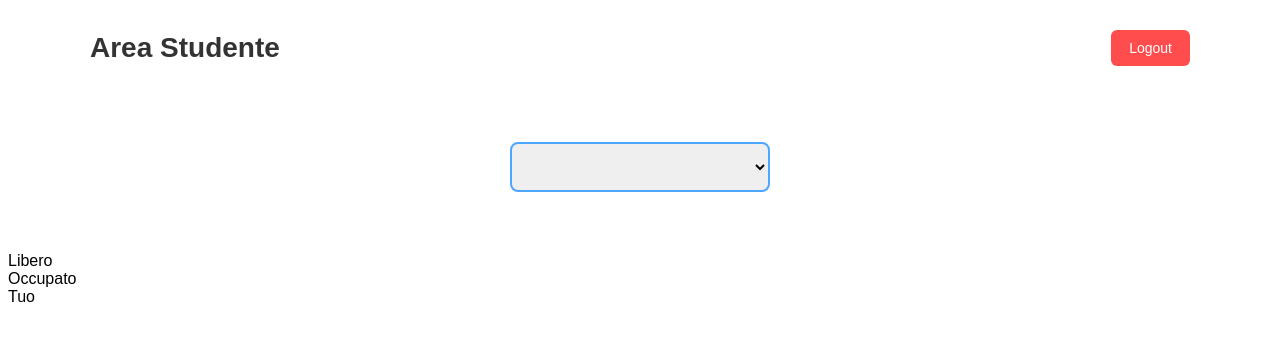
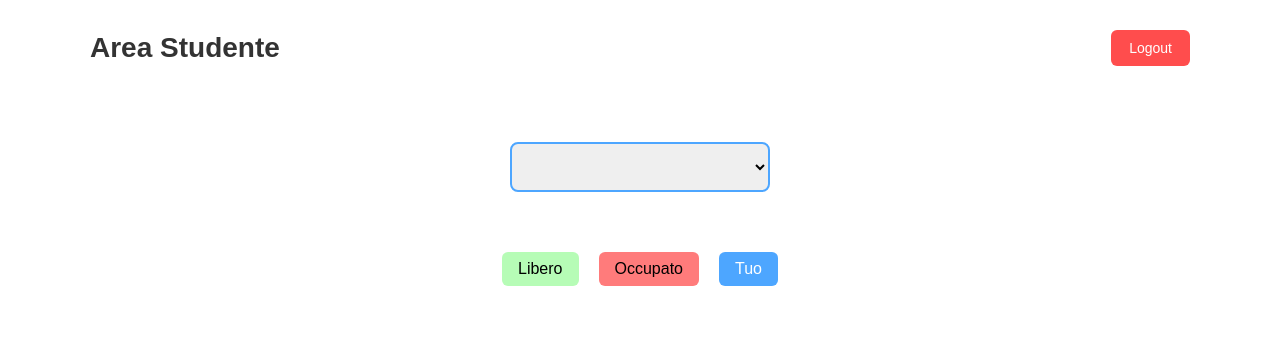
Before and after one commit to lofobs1963-byte/prenotazioni-app, a website: page public/studente.html in a window 1280 px wide. Drawn offline with Linux system fonts and the light colour scheme; no server answers; sample sign-in values are in the browser's storage.

Commit message:
test versione nuova

```diff
--- a/public/studente.html
+++ b/public/studente.html
@@ -185,6 +185,34 @@ th, td {
 
 .logout-btn:active {
   transform: scale(0.98);
+}
+
+/* ===== LEGENDA ===== */
+
+.legend {
+  display: flex;
+  justify-content: center;
+  gap: 20px;
+  margin: 25px 0;
+}
+
+.legend-item {
+  padding: 8px 16px;
+  border-radius: 6px;
+  font-weight: 500;
+}
+
+.libero-box {
+  background-color: #b6fcb6;
+}
+
+.occupato-box {
+  background-color: #ff7b7b;
+}
+
+.mio-box {
+  background-color: #4da6ff;
+  color: white;
 }
   </style>
 </head>
```
